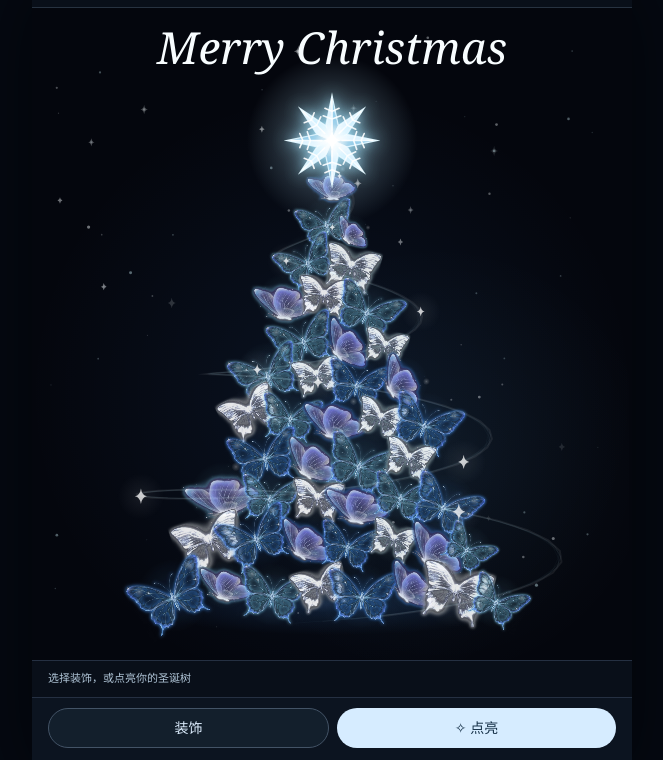
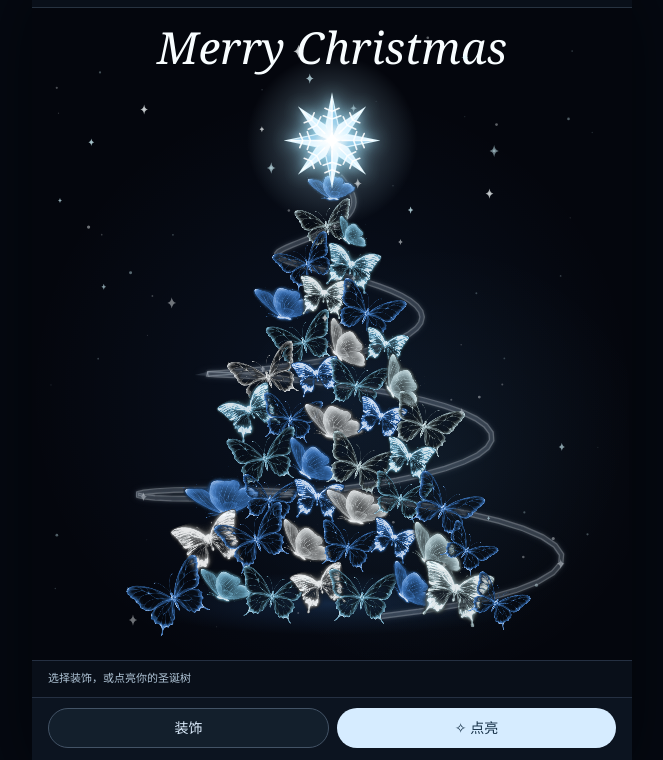
Before and after one commit to xiaoai1990/merry-little-tree, a plain HTML site: page butterfly-demo/index.html in a window 1280 px wide. Shown: the part 40-800 px from the top of the page, without its empty margins (308-971 px from the left). Drawn offline with Linux system fonts and the light colour scheme.

Commit message:
Layer tree lighting and add cluster brushes and movable dedication

```diff
--- a/butterfly-demo/tree.js
+++ b/butterfly-demo/tree.js
@@ -15,9 +15,9 @@ const customPalette = { name: '自选', rich: ['#4a9bff', '#80c7ff'], pale: ['#d
 const allPalettes = palettes.concat(customPalette);
 const customPaletteIndex = palettes.length;
 const styles = ['侧光蝶影', '冰晶蝶翼', '幻彩蝶翼'];
-const layoutNames = ['错落蝶群', '绕线蝶树', '蝶翼圣诞树'];
+const layoutNames = ['错落蝶群', '蝶翼圣诞树'];
 const butterflyColors = ['主色', '浅色', '双色'];
-const effectNames = ['星尘', '光斑', '流光', '极光'];
+const overlays = { sparkle: true, bokeh: false };
 const topperNames = ['金辉五角', '冰晶八芒', '银雪星芒'];
 const backgroundNames = ['深空微光', '银色星尘'];
 const canvas = $('scene');
@@ -28,10 +28,13 @@ const reducedMotion = matchMedia('(prefers-reduced-motion: reduce)');
 let palette = 0;
 let customPaletteUsed = false;
 let backgroundStyle = 0;
-let effect = 2;
+let brushType = 0;
+const dedication = {x:center, y:height-16};
+let textDrag = null;
 let topper = 2;
 let butterflyStyle = 2;
-let arrangement = 2;
+let arrangement = 1;
+let usePosedWings = true;
 let crown = [];
 let flutterUntil = 0;
 let lightStart = -5000;
@@ -41,9 +44,7 @@ let lit = false;
 let selected = null;
 let gesture = null;
 let ornaments = [];
-let loopButterflies = [];
-let fillButterflies = [];
-let gapButterflies = [];
+
 let sprites = [];
 let frame = 0;
 let lastFrame = 0;
@@ -179,27 +180,22 @@ function makeButterfly(color, secondary, style, rich, dual) {
   g.translate(102, 96);
   const strength = rich ? 1 : .78;
   if (wingImages[style].naturalWidth) {
-    const image = () => g.drawImage(wingImages[style], -99, -77, 198, 154);
-    halo(g, 0, 0, 88, color, rich ? .16 : .10);
-    g.save();
-    g.shadowColor = color;
-    g.shadowBlur = 8;
-    image();
-    g.shadowBlur = 0;
-    g.globalCompositeOperation = 'source-atop';
-    g.globalAlpha = palette === 0 && !dual ? .10 : rich ? .52 : .38;
-    if (dual) {
-      const tint = g.createLinearGradient(-102, -24, 102, 24);
-      tint.addColorStop(0, color);
-      tint.addColorStop(.48, color);
-      tint.addColorStop(.52, secondary);
-      tint.addColorStop(1, secondary);
-      g.fillStyle = tint;
-    } else g.fillStyle = color;
-    g.fillRect(-102, -96, 204, 194);
-    g.restore();
-    halo(g, -68, -48, 12, '#ffffff', .34);
-    halo(g, 68, -48, 12, '#ffffff', .34);
+    g.drawImage(wingImages[style], -99, -77, 198, 154);
+    const pixels = g.getImageData(0,0,204,194);
+    const channels = hex => [1,3,5].map(i => parseInt(hex.slice(i,i+2),16));
+    const base = channels(color), other = channels(secondary);
+    for (let i=0; i<pixels.data.length; i+=4) {
+      const d = pixels.data;
+      if (!d[i+3]) continue;
+      const value = Math.max(d[i],d[i+1],d[i+2])/255;
+      const glint = Math.pow(value,9)*.84;
+      const blend = dual ? (i/4%204)/203 : 0;
+      for (let c=0;c<3;c++) {
+        const tint = base[c]*(1-blend)+other[c]*blend;
+        d[i+c] = value*(tint*(1-glint)+255*glint);
+      }
+    }
+    g.putImageData(pixels,0,0);
     return sprite;
   }
   halo(g, 0, 1, 92, color, style === 1 ? .18 : .21);
@@ -297,62 +293,6 @@ function helixPoint(t) {
     y: 111 + t * 266 - Math.cos(a) * (1 + t * 22) };
 }
 
-function buildLoopLayers(seed) {
-  const random = rng((seed + 0x61c88647) >>> 0);
-  loopButterflies = [];
-  fillButterflies = [];
-  gapButterflies = [];
-  const mainCount = 16;
-  for (let i = 0; i < mainCount; i++) {
-    const t = 1 - i / (mainCount - 1);
-    const p = helixPoint(t);
-    const next = helixPoint(Math.max(0, t - .004));
-    const angle = Math.atan2(next.y - p.y, next.x - p.x) + Math.PI / 2;
-    const b = butterfly(p.x + (random() - .5) * 3.5, p.y + (random() - .5) * 3.5,
-      21.5 + random() * 4.5, random, -1, i, angle, Math.sin(t * 21 + .8));
-    b.tone = .06;
-    b.color = 0;
-    b.opacity = .92 + random() * .07;
-    loopButterflies.push(b);
-  }
-
-  const fillCounts = [1, 1, 2, 2, 3, 3, 4, 4, 5, 5, 5, 5, 6, 6];
-  fillCounts.forEach(function (count, row) {
-    const y = 139 + row * 16.1;
-    const half = 10 + row * 9.2;
-    for (let column = 0; column < count; column++) {
-      const rowStagger = row % 2 ? 4 : -4;
-      const x = count === 1 ? center + rowStagger + (random() - .5) * 9 :
-        center + (column / (count - 1) * 2 - 1) * half + rowStagger + (random() - .5) * 11;
-      const b = butterfly(x, y + (random() - .5) * 8, 15.5 + random() * 4,
-        random, row, column, (random() - .5) * .28, Math.sign(x - center));
-      b.tone = .98;
-      b.color = 0;
-      b.opacity = .82 + random() * .14;
-      fillButterflies.push(b);
-    }
-  });
-
-  const gapCounts = [1, 1, 2, 2, 3, 3, 4, 4, 5, 5, 6, 7, 8];
-  gapCounts.forEach(function (count, row) {
-    const y = 147 + row * 16.1;
-    const half = 15 + row * 9.1;
-    for (let column = 0; column < count; column++) {
-      const rowStagger = row % 2 ? -3.5 : 3.5;
-      const x = count === 1 ? center + rowStagger + (random() - .5) * 16 :
-        center + (column / (count - 1) * 2 - 1) * half + rowStagger + (random() - .5) * 13;
-      const b = butterfly(x, y + (random() - .5) * 7, 10.5 + random() * 3,
-        random, row, column, (random() - .5) * .32, Math.sign(x - center));
-      b.tone = .99;
-      b.color = 1;
-      b.opacity = .72 + random() * .18;
-      gapButterflies.push(b);
-    }
-  });
-}
-
-// Insert each butterfly in the widest available gap. Every density is a
-// prefix of the same arrangement, so changing density never moves a wing.
 const posedRows = [
 [[195,190,37,0,-22]],[[191,222,46,2,-15],[211,229,30,0,18]],
 [[176,254,48,2,-27],[209,260,43,1,15]],[[158,287,48,0,-16],[188,284,40,1,8],[223,296,54,2,21]],
@@ -371,7 +311,7 @@ function buildCrown(seed) {
       w*.65,random,r,col,angle*Math.PI/180,1);
     b.pose = pose;
     b.opacity = .98;
-    b.tone = pose === 1 ? .8+random()*.19 : random()*.65;
+    b.tone = (crown.length * .61803398875 + .17) % 1;
     crown.push(b);
   }));
   const originals = crown.slice();
@@ -408,7 +348,7 @@ function regenerate(seed) {
       ornaments.push(b);
     }
   });
-  buildLoopLayers(seed);
+
   buildCrown(seed);
 }
 
@@ -428,30 +368,12 @@ function spreadRow(items, target) {
 }
 
 function activeButterflies() {
-  if (arrangement === 2) {
+  if (arrangement === 1) {
     const count = Number($('density').value);
     return crown.filter((b,i) => !b.deleted && ((i<45 ? Math.floor((i+1)*Math.min(count,45)/45)>Math.floor(i*Math.min(count,45)/45) : i<count) || b.pinned))
       .concat(ornaments.filter(b => b.pinned && !b.deleted && b.row === undefined));
   }
   const density = Number($('density').value) / 108;
-  if (arrangement === 1) {
-    const active = new Set();
-    loopButterflies.concat(ornaments.filter(b => b.pinned && b.row === undefined)).forEach(b => {
-      if (!b.deleted) active.add(b);
-    });
-    [fillButterflies, gapButterflies].forEach(function (layer) {
-      const rows = new Map();
-      layer.forEach(b => {
-        if (b.deleted) return;
-        if (b.pinned) { active.add(b); return; }
-        if (!rows.has(b.row)) rows.set(b.row, []);
-        rows.get(b.row).push(b);
-      });
-      rows.forEach(row => spreadRow(row, Math.max(1, Math.round(row.length * density))).forEach(b => active.add(b)));
-    });
-    return loopButterflies.concat(fillButterflies, gapButterflies,
-      ornaments.filter(b => b.pinned && b.row === undefined)).filter(b => !b.deleted && active.has(b));
-  }
   const rows = new Map();
   const active = new Set(ornaments.filter(b => !b.deleted && b.pinned));
   ornaments.forEach(function (b) {
@@ -471,7 +393,7 @@ function butterflySize(b) { return b.size * Number($('size').value) / 100; }
 
 function paintButterfly(g, b) {
   const rich = b.tone < Number($('rich').value) / 100;
-  const style = b.customStyle === undefined ? (butterflyStyle === 2 && b.pose !== undefined ? b.pose : butterflyStyle) : b.customStyle;
+  const style = b.customStyle === undefined ? (usePosedWings && b.pose !== undefined ? b.pose : butterflyStyle) : b.customStyle;
   const color = b.customColor === undefined ? (rich ? 0 : 2) + b.color :
     b.customColor === 2 ? 5 : b.customColor * 2 + b.color;
   const sprite = sprites[style][color];
@@ -641,13 +563,12 @@ function drawTopper(g) {
 }
 
 function drawHelixGuide(g) {
-  const colors = paletteColors();
   g.save();
   for (let strand = 0; strand < 3; strand++) {
     g.beginPath();
-    g.strokeStyle = alpha(strand === 1 ? colors.accent : colors.pale[1], strand === 1 ? .30 : .52);
+    g.strokeStyle = alpha(strand === 1 ? '#c5d7e8' : '#f1f7ff', strand === 1 ? .30 : .52);
     g.lineWidth = strand === 1 ? 2.5 : .8;
-    g.shadowColor = colors.accent;
+    g.shadowColor = '#c5d7e8';
     g.shadowBlur = strand === 1 ? 8 : 3;
     for (let i = 0; i <= 120; i++) {
       const t = i / 120;
@@ -673,17 +594,24 @@ function heading(g) {
   const name = $('name').value.trim();
   if (name) {
     g.font = '12px sans-serif';
-    g.fillText('送给 ' + name, center, 59, 344);
+    g.fillStyle = $('text-color').value;
+    const half = dedicationHalfWidth();
+    dedication.x = clamp(dedication.x, half+4, width-half-4);
+    g.fillText('送给 ' + name, dedication.x, dedication.y, 344);
   }
 }
 
 function paintBase(g, includeSelection) {
   background(g);
   for (const stroke of starStrokes) for (const p of stroke) {
-    halo(g,p.x,p.y,p.r*2,'#badfff',.23);
-    sparkle(g,p.x,p.y,p.r,'#eff9ff',.96);
+    if(p.type===2) halo(g,p.x,p.y,p.r,'#d2eaff',.52);
+    else if(p.type===1) circle(g,p.x,p.y,p.r,'rgba(209,236,255,.8)');
+    else sparkle(g,p.x,p.y,p.r,'#eff9ff',.92);
   }
-  if (arrangement === 1) drawHelixGuide(g);
+  g.save();
+  g.globalAlpha=.52;
+  drawHelixGuide(g);
+  g.restore();
   const active = activeButterflies();
   active.forEach(b => paintButterfly(g, b));
   drawTopper(g);
@@ -707,88 +635,16 @@ function paintBase(g, includeSelection) {
 function paintEffects(g, time) {
   const colors = paletteColors();
   const strength = lit ? 1 : .76;
-  if (effect === 0 || effect === 1) {
-    const dust = effect === 0;
-    stardust.forEach(function (p, i) {
-      if (i % (dust ? 2 : 5)) return;
-      const pulse = (.69 + .26 * Math.sin(p.phase + time * 1.4)) * strength;
-      if (dust) {
-        const r = (i % 8 ? 1.3 : 5.5) * (.6 + p.r);
-        sparkle(g, p.x, p.y, r, colors.pale[i % 2], pulse);
-        if (i % 8 === 0) halo(g, p.x, p.y, r * 1.4, colors.accent, .28 * pulse);
-      } else {
-        const radius = 6 + p.r * 17;
-        halo(g, p.x, p.y, radius, colors.pale[i % 2], .62 * pulse);
-        circle(g, p.x, p.y, radius * .15, alpha(colors.pale[i % 2], .24 * pulse));
-      }
-    });
-    return;
+  for(let i=0;i<6;i++){
+    const t=(i/6+time*.055)%1, p=helixPoint(t);
+    sparkle(g,p.x,p.y,1.6+t*1.7,'#f1f7ff',.55*strength);
   }
-  if (effect === 2) {
-    if (arrangement === 1) {
-      for (let i = 0; i < 9; i++) {
-        const t = (i / 9 + time * .10) % 1;
-        const p = helixPoint(t);
-        halo(g, p.x, p.y, 10, colors.pale[1], .46 * strength);
-        sparkle(g, p.x, p.y, 2 + t * 2.5, '#ffffff', .94 * strength);
-      }
-      for (let i = 0; i < 15; i++) {
-        const p = stardust[i * 5];
-        sparkle(g, p.x, p.y, 1.6 + p.r * 1.4, colors.pale[1], (.34 + .2 * Math.sin(p.phase + time)) * strength);
-      }
-      return;
-    }
-    if (arrangement === 2) g.globalAlpha = .20;
-    for (let strand = 0; strand < 4; strand++) {
-      g.beginPath();
-      g.strokeStyle = alpha(strand === 0 ? colors.pale[1] : colors.accent,
-        strength * (.48 - strand * .10));
-      g.lineWidth = strand ? .7 : 1.3;
-      for (let i = 0; i <= 100; i++) {
-        const t = i / 100;
-        const a = t * 21 + .8 + strand * .115;
-        const x = center + Math.sin(a) * (7 + t * 154);
-        const y = 111 + t * 266 - Math.cos(a) * (1 + t * 22) + strand * 1.4;
-        if (i === 0) g.moveTo(x, y);
-        else g.lineTo(x, y);
-      }
-      g.stroke();
-    }
-    for (let i = 0; i < 9; i++) {
-      const t = (i / 9 + time * .12) % 1;
-      const a = t * 21 + .8;
-      const x = center + Math.sin(a) * (7 + t * 154);
-      const y = 111 + t * 266 - Math.cos(a) * (1 + t * 22);
-      halo(g, x, y, 12 + t * 5, colors.pale[1], .55 * strength);
-      sparkle(g, x, y, 2 + 4 * t, '#ffffff', strength);
-    }
-    for (let i = 0; i < 18; i++) {
-      const p = stardust[i * 5];
-      sparkle(g, p.x, p.y, 2 + p.r * 2, colors.pale[1], (.36 + .24 * Math.sin(p.phase + time)) * strength);
-    }
-    return;
-  }
-
-  for (let ribbon = 0; ribbon < 3; ribbon++) {
-    const color = ribbon === 1 ? '#966ffc' : '#68ffe0';
-    const base = 165 + ribbon * 79;
-    const wave = x => base + Math.sin(x * .017 + time * .7 + ribbon) * (18 + ribbon * 3) - x * .18;
-    const ribbonGlow = g.createLinearGradient(0, base - 74, 0, base + 27);
-    ribbonGlow.addColorStop(0, alpha(color, 0));
-    ribbonGlow.addColorStop(.60, alpha(color, .23 * strength));
-    ribbonGlow.addColorStop(1, alpha(color, 0));
-    g.beginPath();
-    for (let x = 0; x <= width; x += 10) g.lineTo(x, wave(x) - 25);
-    for (let x = width; x >= 0; x -= 10) g.lineTo(x, wave(x) + 25);
-    g.closePath();
-    g.fillStyle = ribbonGlow;
-    g.fill();
-    g.beginPath();
-    for (let x = 0; x <= width; x += 10) g.lineTo(x, wave(x));
-    g.lineWidth = 1;
-    g.strokeStyle = alpha(color, .38 * strength);
-    g.stroke();
-  }
+  stardust.forEach((p,i)=>{
+    const pulse=(.76+.2*Math.sin(p.phase+time))*strength;
+    if(overlays.sparkle && i%5===0) sparkle(g,p.x,p.y,1.4+p.r*3.1,colors.pale[i%2],pulse);
+    if(overlays.bokeh && i%3===0 && Math.abs(p.x-center)>105 && p.y>70)
+      halo(g,p.x,p.y,5+p.r*13,colors.pale[i%2],pulse*.37);
+  });
 }
 
 function redraw() {
@@ -806,7 +662,7 @@ function redrawEffects() {
 function animate(now) {
   frame = 0;
   const animateBackground = backgroundStyle === 1 && stardustGif.complete && stardustGif.naturalWidth;
-  if ((!lit && !animateBackground && lastFrame >= flutterUntil) || reducedMotion.matches || document.hidden) return;
+  if (reducedMotion.matches || document.hidden) return;
   if (now - lastFrame > 32) {
     phase = now / 1000;
     if (animateBackground || lastFrame < flutterUntil || (lit && lastFrame-lightStart < 1710)) paintBase(ctx, true);
@@ -820,7 +676,7 @@ function syncAnimation() {
   if (frame) cancelAnimationFrame(frame);
   frame = 0;
   const animateBackground = backgroundStyle === 1 && stardustGif.complete && stardustGif.naturalWidth;
-  if ((lit || animateBackground || performance.now()<flutterUntil) && !reducedMotion.matches && !document.hidden) frame = requestAnimationFrame(animate);
+  if (!reducedMotion.matches && !document.hidden) frame = requestAnimationFrame(animate);
 }
 
 function resize() {
@@ -1063,7 +919,7 @@ function syncButterflyTools() {
   $('tool-title').textContent = b ? '已选蝴蝶' : '新蝴蝶';
   $('single-style').hidden = !b;
   $('deselect').hidden = !b;
-  if (b) pressChoice('single-styles', b.customStyle === undefined ? (butterflyStyle === 2 && b.pose !== undefined ? b.pose : butterflyStyle) : b.customStyle);
+  if (b) pressChoice('single-styles', b.customStyle === undefined ? (usePosedWings && b.pose !== undefined ? b.pose : butterflyStyle) : b.customStyle);
   const color = b ? (b.customColor === undefined ? (b.tone < Number($('rich').value) / 100 ? 0 : 1) : b.customColor) : newColor;
   pressChoice('butterfly-colors', color);
   const opacity = Math.round((b ? b.opacity : newOpacity) * 100);
@@ -1088,13 +944,14 @@ choices('background-choices', backgroundNames, backgroundStyle, function (index)
   syncAnimation();
 });
 choices('styles', styles, butterflyStyle, index => {
+  usePosedWings = false;
   butterflyStyle = index;
   syncButterflyTools();
 });
 choices('layouts', layoutNames, arrangement, index => {
   arrangement = index;
   selected = null;
-  updateHint(index === 1 ? '大蝶沿光带绕树上行 · 中蝶铺开树冠 · 小蝶填空隙' : '拖动蝴蝶调整位置 · 点空白添加');
+  updateHint('拖动蝴蝶调整位置 · 点空白添加');
 });
 choices('single-styles', styles, butterflyStyle, index => {
   if (!selected) return;
@@ -1148,7 +1005,15 @@ $('opacity').addEventListener('input', function () {
   syncButterflyTools();
   redraw();
 });
-choices('effects-choices', effectNames, effect, index => { effect = index; });
+for (const btn of $('effects-choices').querySelectorAll('button')) {
+  btn.onclick = () => {
+    const key = btn.dataset.overlay;
+    overlays[key] = !overlays[key];
+    btn.setAttribute('aria-pressed',String(overlays[key]));
+    redraw();
+  };
+}
+choices('brushes',['星簇','细闪','柔光点'],0,index=>{brushType=index;});
 choices('topper-choices', topperNames, topper, index => { topper = index; });
 ['rich', 'density', 'size'].forEach(function (id) {
   $(id).addEventListener('input', function () {
@@ -1177,28 +1042,60 @@ function selectTool(tool) {
   resize();
 }
 $('tabs').addEventListener('click', e => { if(e.target.dataset.tab) selectTool(e.target.dataset.tab); });
-$('decorate').onclick = () => selectTool('background');
+$('decorate').onclick = () => selectTool('butterfly');
 $('done').onclick = () => selectTool('');
 $('preview').onclick = () => setLit(true);
 $('undo').onclick = () => { brush = null; starStrokes.pop(); $('undo').disabled = !starStrokes.length; redraw(); };
+function stamp(stroke,x,y) {
+  const count = brushType===1 ? 16 : brushType===2 ? 5 : 6+Math.floor(Math.random()*4);
+  for(let i=0;i<count;i++){
+    const a=Math.random()*2*Math.PI, r=Math.sqrt(Math.random())*15;
+    stroke.push({x:x+Math.cos(a)*r,y:y+Math.sin(a)*r,type:brushType,
+      r:brushType===2 ? 3+Math.random()*5 : brushType===1 ? .4+Math.random() : 1+Math.random()*2.6});
+  }
+}
+function dedicationHalfWidth(){
+  ctx.save();ctx.font='12px sans-serif';
+  const w=Math.min(344,ctx.measureText('送给 '+$('name').value.trim()).width)/2;
+  ctx.restore();return w;
+}
+canvas.addEventListener('pointerdown',e=>{
+  if(!lit || !$('name').value.trim() || textDrag || e.button!==0) return;
+  const p=point(e);
+  if(Math.abs(p.x-dedication.x)>dedicationHalfWidth()+8 || Math.abs(p.y-dedication.y+5)>14) return;
+  textDrag={id:e.pointerId,dx:dedication.x-p.x,dy:dedication.y-p.y};
+  canvas.setPointerCapture(e.pointerId);
+});
+canvas.addEventListener('pointermove',e=>{
+  if(!textDrag || textDrag.id!==e.pointerId) return;
+  const p=point(e), half=dedicationHalfWidth();
+  dedication.x=clamp(p.x+textDrag.dx,half+4,width-half-4);
+  dedication.y=clamp(p.y+textDrag.dy,16,height-5);
+  redraw();
+});
+for(const type of ['pointerup','pointercancel','lostpointercapture'])
+  canvas.addEventListener(type,e=>{if(textDrag && textDrag.id===e.pointerId) textDrag=null;});
+$('text-color').oninput=redraw;
 canvas.addEventListener('pointerdown', e => {
   if(lit || activeTool !== 'background' || brush || e.button !== 0) return;
   const p = point(e);
-  const stroke = [{x:p.x,y:p.y,r:3.8}];
+  const stroke = [];
+  stamp(stroke,p.x,p.y);
   starStrokes.push(stroke);
-  brush = {id:e.pointerId,stroke};
+  brush = {id:e.pointerId,stroke,last:p};
   canvas.setPointerCapture(e.pointerId);
   $('undo').disabled = false;
   redraw();
 });
 canvas.addEventListener('pointermove', e => {
   if(!brush || brush.id !== e.pointerId) return;
-  const p = point(e), stroke = brush.stroke, last = stroke[stroke.length-1];
+  const p = point(e), stroke = brush.stroke, last = brush.last;
   const distance = Math.hypot(p.x-last.x,p.y-last.y);
   for(let step=15;step<=distance;step+=15) {
     const x=last.x+(p.x-last.x)*step/distance, y=last.y+(p.y-last.y)*step/distance;
     if(x<0 || x>width || y<0 || y>height) break;
-    stroke.push({x,y,r:2.4+Math.random()*3});
+    stamp(stroke,x,y);
+    brush.last={x,y};
   }
   if(distance>=15) redraw();
 });
@@ -1216,14 +1113,14 @@ canvas.addEventListener('keydown', function (event) {
 $('remove').addEventListener('click', erase);
 $('deselect').addEventListener('click', deselect);
 $('reset').addEventListener('click', function () {
-  if (ornaments.concat(crown, loopButterflies, fillButterflies, gapButterflies).some(b => b.pinned || b.deleted) &&
+  if (ornaments.concat(crown).some(b => b.pinned || b.deleted) &&
       !confirm('重新生成会清除手动移动、添加和删除，继续吗？')) return;
   regenerate(Date.now() >>> 0);
   updateHint('已重新生成 · 拖动或点空白继续装饰');
   redraw();
 });
 $('light').addEventListener('click', () => setLit(true));
-$('back').addEventListener('click', () => { setLit(false); selectTool(activeTool || 'background'); });
+$('back').addEventListener('click', () => { setLit(false); selectTool(activeTool || 'butterfly'); });
 $('name').addEventListener('input', redraw);
 $('export').addEventListener('click', saveCard);
 window.addEventListener('resize', resize);
```
Also changed, not shown: butterfly-demo/index.html (+3 -3 lines).
